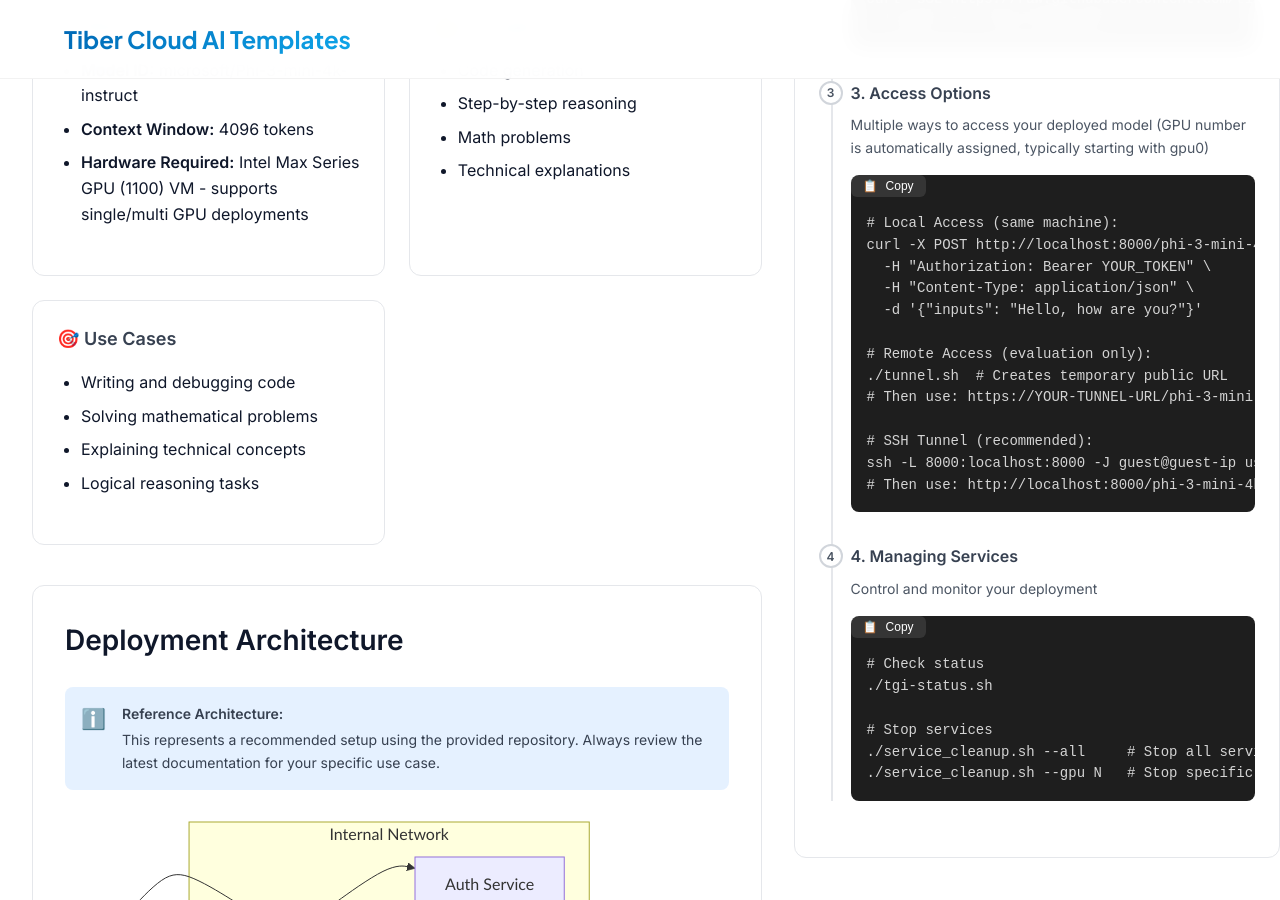
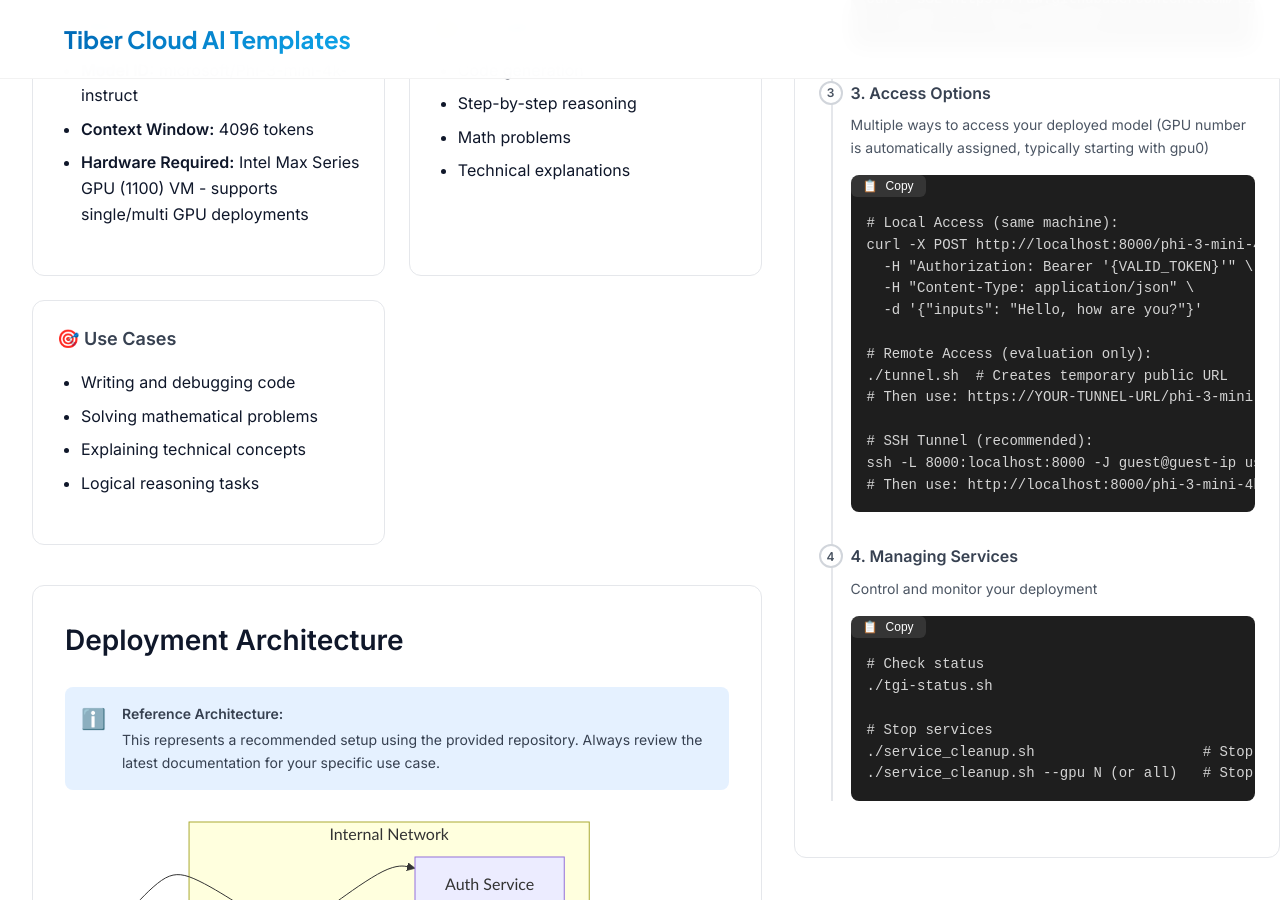
Before and after one commit to TiberAICommunity/ai-templates, a Jekyll site: the page built from model/phi-3-mini-4k.md, in a window 1280 px wide and 900 px high, scrolled down 516 px. Built offline with Jekyll 4.4.1, drawn with Linux system fonts in a browser that asks for light colours.

Commit message:
Update phi-3-mini-4k.yaml

```diff
--- a/_data/models/phi-3-mini-4k.yaml
+++ b/_data/models/phi-3-mini-4k.yaml
@@ -64,7 +64,7 @@
     code: |
       # Local Access (same machine):
       curl -X POST http://localhost:8000/phi-3-mini-4k/gpu0/generate \
-        -H "Authorization: Bearer YOUR_TOKEN" \
+        -H "Authorization: Bearer '{VALID_TOKEN}'" \
         -H "Content-Type: application/json" \
         -d '{"inputs": "Hello, how are you?"}'
 
@@ -83,8 +83,8 @@
       ./tgi-status.sh
 
       # Stop services
-      ./service_cleanup.sh --all     # Stop all services
-      ./service_cleanup.sh --gpu N   # Stop specific GPU
+      ./service_cleanup.sh                    # Stop all services
+      ./service_cleanup.sh --gpu N (or all)   # Stop specific GPU
 
 # Tags for filtering
 tags:
```
